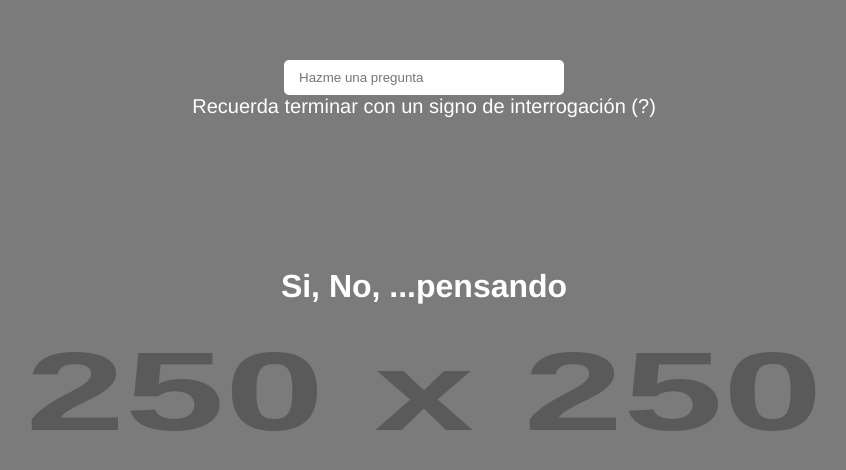
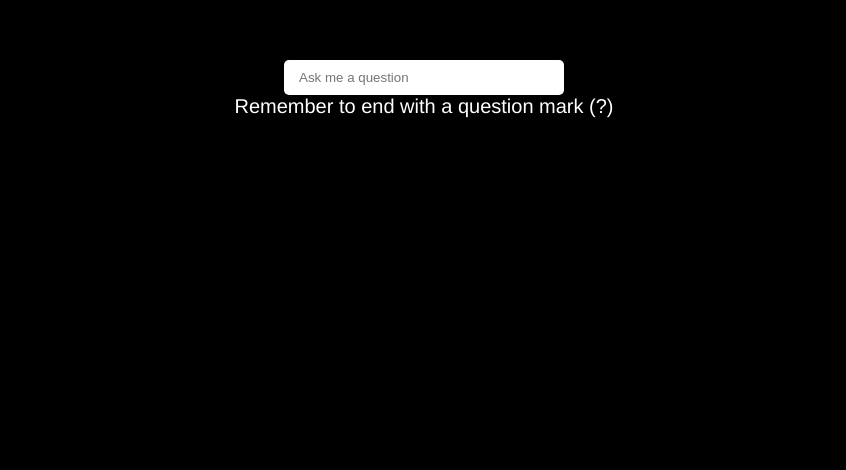
Before and after one commit to DanielGeek/vue_project, a Vue app in the folder 02-fundamentals/: page / in a window 1280 px wide. Shown: the top 470 px of the page, without its empty margins (216-1062 px from the left). Built offline with nearby package versions, Linux system fonts and the light colour scheme.

Commit message:
61. Make HTTP request to a backend

```diff
--- a/02-fundamentals/src/components/Indecision.vue
+++ b/02-fundamentals/src/components/Indecision.vue
@@ -1,17 +1,17 @@
 <template>
-  <img src="https://via.placeholder.com/250" alt="bg" />
+  <img v-if="img" :src="img" alt="bg" />
   <div class="bg-dark"></div>
 
   <div class="indecision-container">
     <input
       v-model="question"
       type="text"
-      placeholder="Hazme una pregunta">
-    <p>Recuerda terminar con un signo de interrogación (?)</p>
+      placeholder="Ask me a question">
+    <p>Remember to end with a question mark (?)</p>
 
     <div>
       <h2>{{ question }}</h2>
-      <h1>Si, No, ...pensando</h1>
+      <h1>{{ answer }}</h1>
     </div>
   </div>
 </template>
@@ -20,14 +20,25 @@
 export default {
     data() {
       return {
-        question: null
+        question: null,
+        answer: null,
+        img: null
+      }
+    },
+    methods: {
+      async getAnswer() {
+        this.answer = 'thinking...'
+
+        const { answer, image } = await fetch('https://yesno.wtf/api').then( r => r.json() )
+        this.answer = answer
+        this.img = image
       }
     },
     watch: {
       question( value, oldValue ) {
         if( !value.includes('?') ) return
 
-        // TODO: realizar peticion http
+        this.getAnswer()
       }
     }
 }
--- /dev/null
+++ b/02-fundamentals/src/css/styles.css
@@ -0,0 +1,3 @@
+html, body {
+  background-color: black;
+}
--- a/02-fundamentals/src/main.js
+++ b/02-fundamentals/src/main.js
@@ -1,4 +1,6 @@
 import { createApp } from 'vue'
 import App from './App.vue'
 
+import './css/styles.css'
+
 createApp(App).mount('#app')
```
